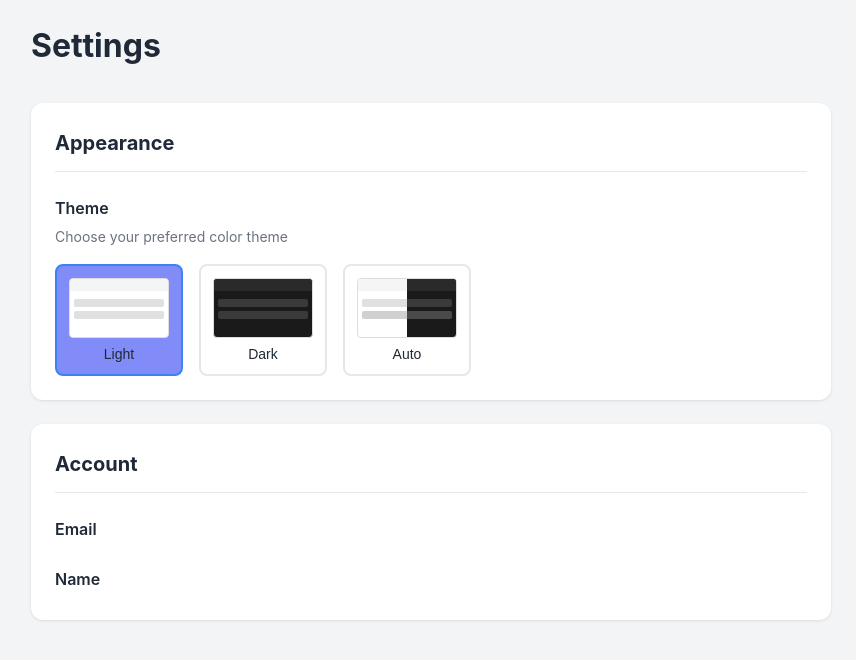
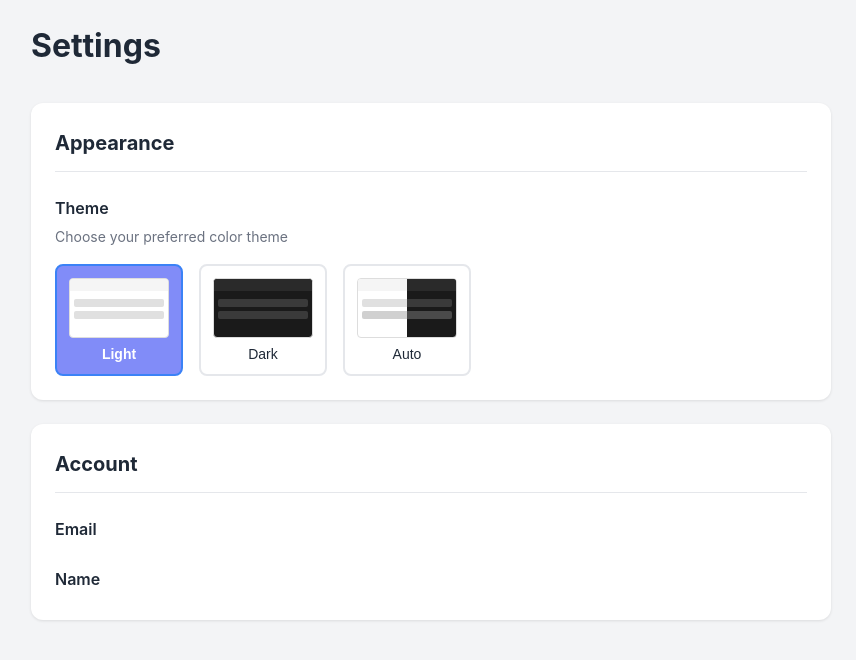
Before and after one commit to festeh/life, a Vue app in the folder frontend/: page /settings in a window 1280 px wide. Shown: the top 660 px of the page, without its empty margins (209-1065 px from the left). Built offline with nearby package versions, Linux system fonts and the light colour scheme; no server answers; sample sign-in values are in the browser's storage.

Commit message:
Improve text visibility in settings

```diff
--- a/frontend/src/views/Settings.vue
+++ b/frontend/src/views/Settings.vue
@@ -100,6 +100,8 @@ h1 {
   color: var(--text);
   border-bottom: 1px solid var(--border);
   padding-bottom: 12px;
+  font-weight: 700;
+  opacity: 1;
 }
 
 .setting-item {
@@ -115,11 +117,13 @@ h1 {
   font-weight: 600;
   margin-bottom: 4px;
   color: var(--text);
+  opacity: 1;
 }
 
 .setting-info p {
   font-size: 14px;
   color: var(--text-secondary);
+  opacity: 1;
 }
 
 .theme-picker {
@@ -149,6 +153,11 @@ h1 {
 .theme-option.active {
   border-color: var(--primary);
   background: var(--primary-light);
+}
+
+.theme-option.active .theme-name {
+  color: white;
+  font-weight: 600;
 }
 
 .theme-preview {
```
